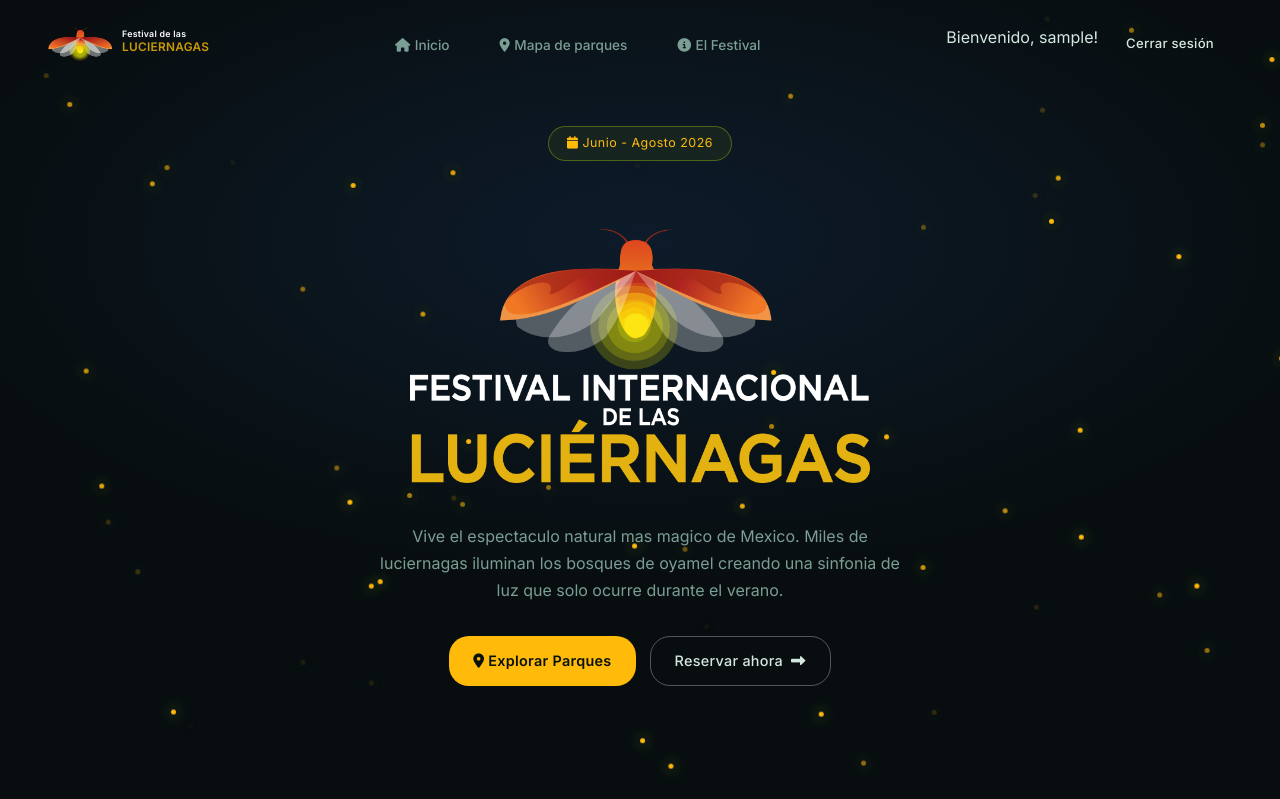
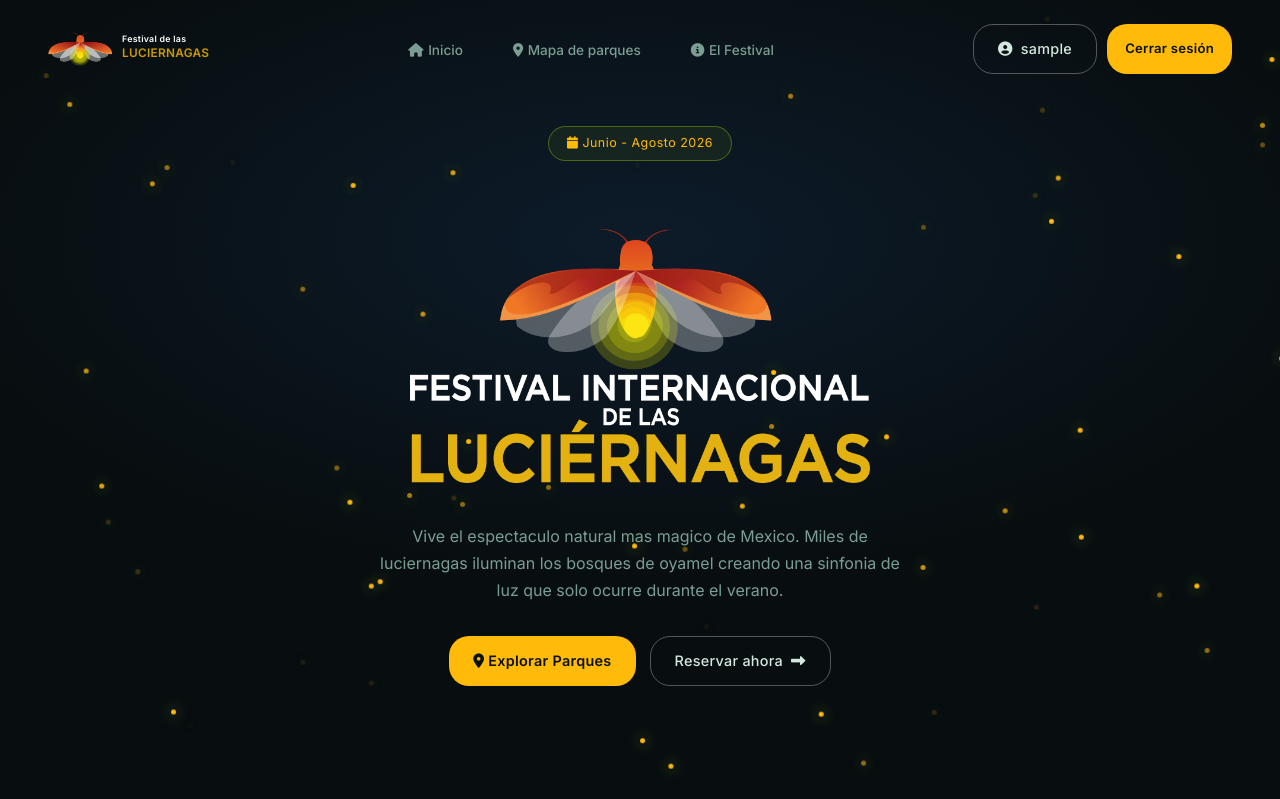
Before and after one commit to Yahir-Hernandez/LambdaSW-Fireflies_project, a Django app: page / in a window 1280 px wide. Shown: the top 799 px of the page. Run offline with Django 5.2, Linux system fonts and the light colour scheme; the visitor is signed in with stand-in values (Sample User, id 1); some libraries are stand-ins or nearby versions.

Commit message:
Estilización del inicio de sesión

```diff
--- a/sistema_app/static/css/base.css
+++ b/sistema_app/static/css/base.css
@@ -105,6 +105,16 @@ ul { list-style: none; }
 }
 .nav__auth { display: flex; gap: 10px; }
 
+.user-welcome {
+  font-size: .85rem;
+  color: var(--text-dim);
+  transition: color .2s;
+  font-weight: 500;
+}
+
+.user-welcome:hover  {
+    color: var(--accent)
+}
 /* Buttons */
 .btn {
   display: inline-flex;
@@ -184,6 +194,8 @@ ul { list-style: none; }
 }
 .icon-placeholder--sm { width: 28px; height: 28px; border-radius: 8px; }
 .icon-placeholder--xs { width: 18px; height: 18px; border-radius: 6px; }
+
+
 
 /* Trust bar */
 .trust-bar {
--- a/sistema_app/templates/base.html
+++ b/sistema_app/templates/base.html
@@ -32,8 +32,8 @@
         <a href="{% url 'sistema_app:login' %}" class="btn">Inicio de sesion</a>
         <a href="{% url 'sistema_app:register' %}" class="btn btn--primary btn--sm">Registrarse</a>
       {% else %}
-        <span class="user-welcome">Bienvenido, {{ user.username }}!</span>
-        <a href="{% url 'sistema_app:logout' %}" class="btn btn--sm">Cerrar sesión</a>
+        <a href="#profile" class="btn btn--outline"> <i class="fa-solid fa-circle-user"></i>  {{ user.username }}</a>
+        <a href="{% url 'sistema_app:logout' %}" class="btn  btn--primary btn--sm">Cerrar sesión</a>
       {% endif %}
     </div>
   </nav>
```
